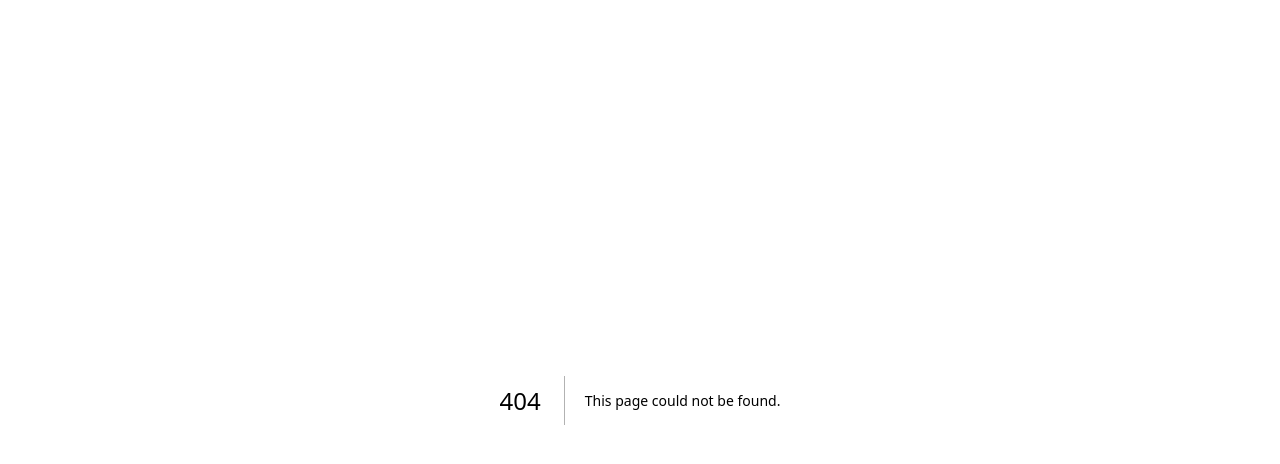
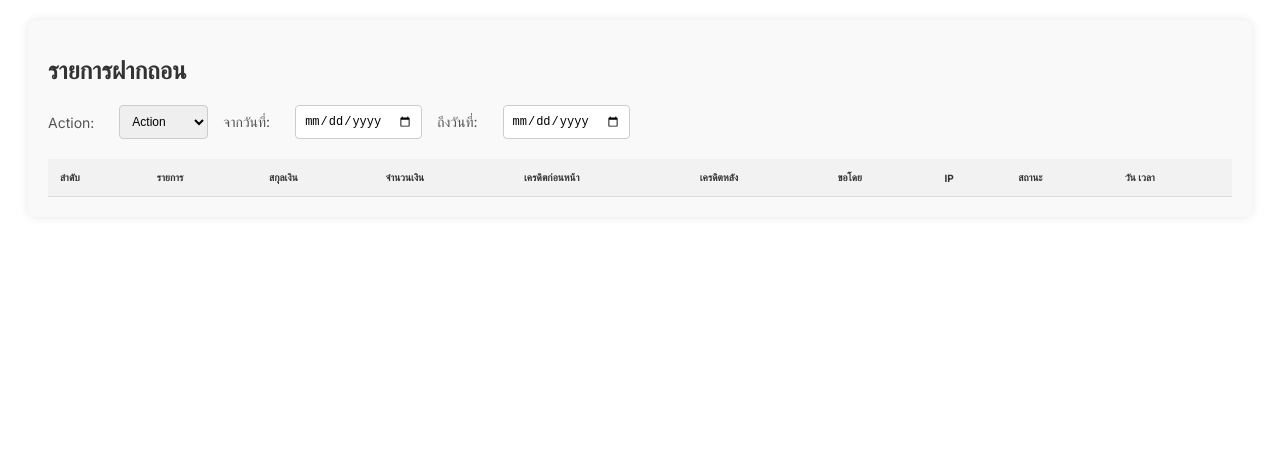
Before and after one commit to 0XB00M/game-site, a Next.js app: page /admin-panel/history in a window 1280 px wide. Before the commit this address had no page. Shown: the top 464 px of the page. Built offline with nearby package versions, Linux system fonts and the light colour scheme.

Commit message:
Add files via upload

```diff
--- /dev/null
+++ b/app/admin-panel/history/page.tsx
@@ -0,0 +1,12 @@
+import React from 'react';
+import Form from '@/ui/components/userform/HistoryForm';
+
+const Page: React.FC = () => {
+    return (
+        <div>
+            <Form />
+        </div>
+    );
+};
+
+export default Page;
--- /dev/null
+++ b/app/admin-panel/menu/page.tsx
@@ -0,0 +1,12 @@
+import React from 'react';
+import SlideMenu from '../../../ui/components/userform/SlideMenu';
+
+const Page: React.FC = () => {
+    return (
+        <div>
+            <SlideMenu />
+        </div>
+    );
+};
+
+export default Page;
```
